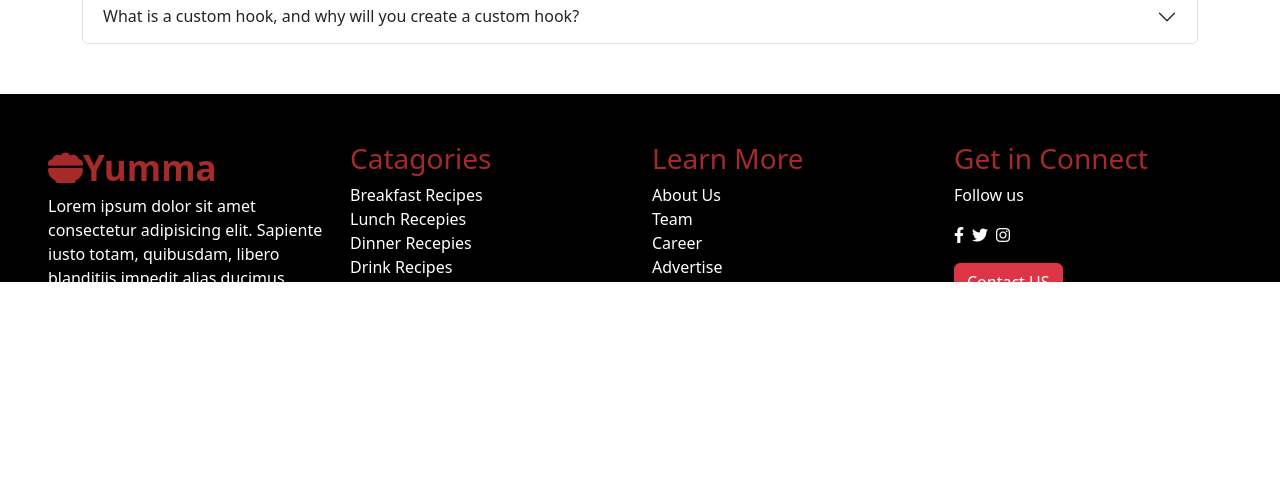
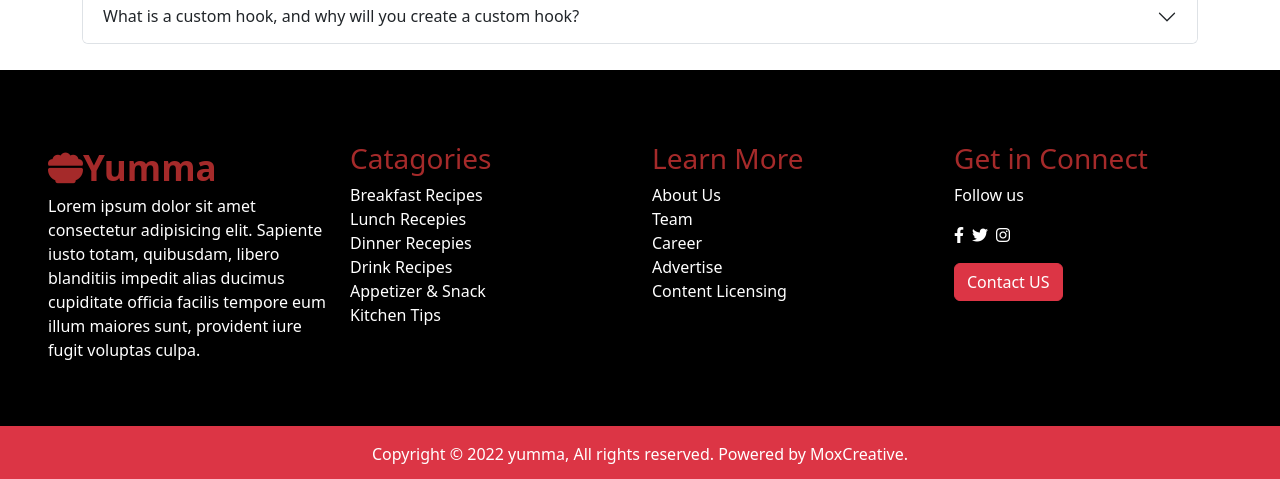
Before and after one commit to Tasniasamia/Assignment_10_client, a React (Vite) app: page /Blog in a window 1280 px wide. Shown: the part 376-855 px from the top of the page. Before the commit the page ends 800 px from the top, so only its background shows below. Built offline with nearby package versions, Linux system fonts and the light colour scheme; no server answers.

Commit message:
footersuccesscorrection

```diff
--- a/src/Component/Pages/Home/Home/Blog/Blog.jsx
+++ b/src/Component/Pages/Home/Home/Blog/Blog.jsx
@@ -6,6 +6,7 @@ import Pdf from "react-to-pdf";
 const ref = React.createRef();
 const Blog = () => {
     return (
+      <div>
         <div>
             <Container classNameName='text-end'>
               <Pdf targetRef={ref} filename="code-example.pdf">
@@ -77,7 +78,7 @@ const Blog = () => {
 
 </div>
 </Container>    </div>
-        </div>
+        </div></div>
     );
 };
 
--- a/src/Component/Pages/Resister/Resister.jsx
+++ b/src/Component/Pages/Resister/Resister.jsx
@@ -1,9 +1,10 @@
 import React, { useState } from 'react';
 import { useContext } from 'react';
-import { Link } from 'react-router-dom';
+import { Link, useNavigation } from 'react-router-dom';
 import { authdata } from '../../AuthProvider/AuthProvider';
 
 function Resister() {
+
     const [success,setSuccess]=useState(null);
     const [error,setError]=useState(null);
 const [accept,setAccept]=useState(false);
--- a/src/Component/Pages/Shared/Footer/Footer.jsx
+++ b/src/Component/Pages/Shared/Footer/Footer.jsx
@@ -2,8 +2,8 @@ import React from 'react';
 import Button from 'react-bootstrap/Button';
 const Footer = () => {
     return (
-        <div style={{marginTop:"50px",marginBottom:"-200px"}}>
-            <div style={{background:"black"}}className='mx-auto overflow-hidden'>
+        <div style={{marginTop:"50px"}}>
+            <div style={{background:"black"}}className='mx-auto '>
             <div className='row row-cols-1 row-cols-md-4 g-4 p-5 text-white   '>
                 <div className='col'>
                     <div style={{color:"brown",fontSize:"35px",fontWeight:"bold"}}><i className="fa-solid fa-bowl-food"></i>Yumma</div>
--- a/src/Component/Pages/Shared/Header/Header.jsx
+++ b/src/Component/Pages/Shared/Header/Header.jsx
@@ -13,7 +13,7 @@ function Header() {
   return (
     <Navbar collapseOnSelect expand="lg" bg="white" variant="white"className=''>
       <Container>
-        <Navbar.Brand to="/"style={{color:"brown",fontSize:"35px",fontWeight:"bold"}}><i className="fa-solid fa-bowl-food"></i>Yumma</Navbar.Brand>
+        <Navbar.Brand ><Link to="/"style={{color:"brown",fontSize:"35px",fontWeight:"bold"}}className='text-decoration-none'> <i className="fa-solid fa-bowl-food"></i>Yumma</Link></Navbar.Brand>
         <Navbar.Toggle aria-controls="responsive-navbar-nav" />
         <Navbar.Collapse id="responsive-navbar-nav">
           <Nav className="me-auto"id="navbar2">
```
